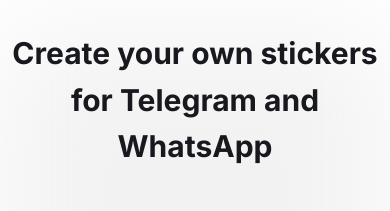
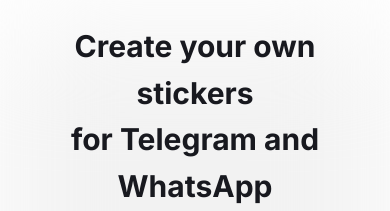
Before and after one commit to Sticker-Cat/StickerCat-HTML, a website built with Parcel: page index.html in a window 390 px wide. Shown: the part 113-324 px from the top of the page. Built offline with nearby package versions, Linux system fonts and the light colour scheme; no server answers; files whose address does not match are found by name.

Commit message:
Commit from TeleportHQ

```diff
--- a/home.css
+++ b/home.css
@@ -504,6 +504,9 @@
   .home-bot {
     width: 100%;
   }
+  .home-text07 {
+    margin: var(--dl-space-space-doubleunit);
+  }
   .home-container07 {
     flex-direction: column;
   }
```
